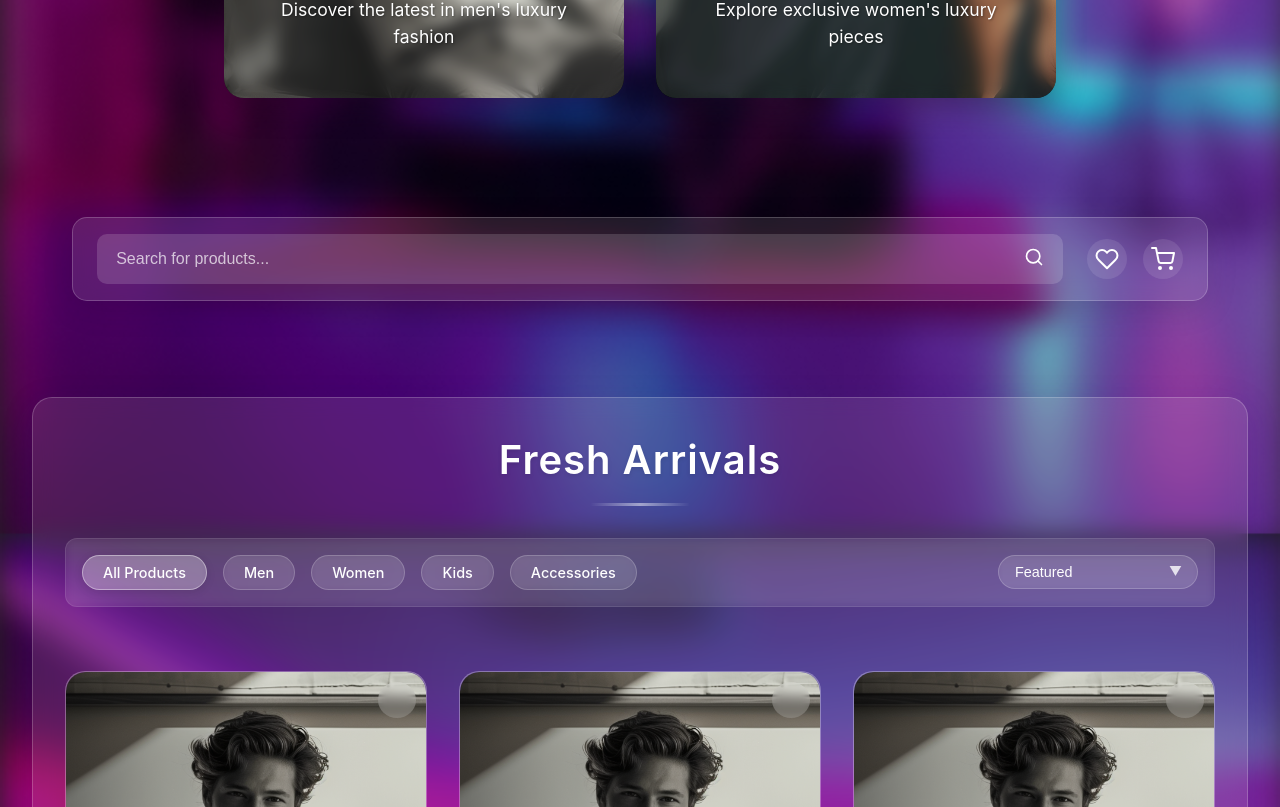
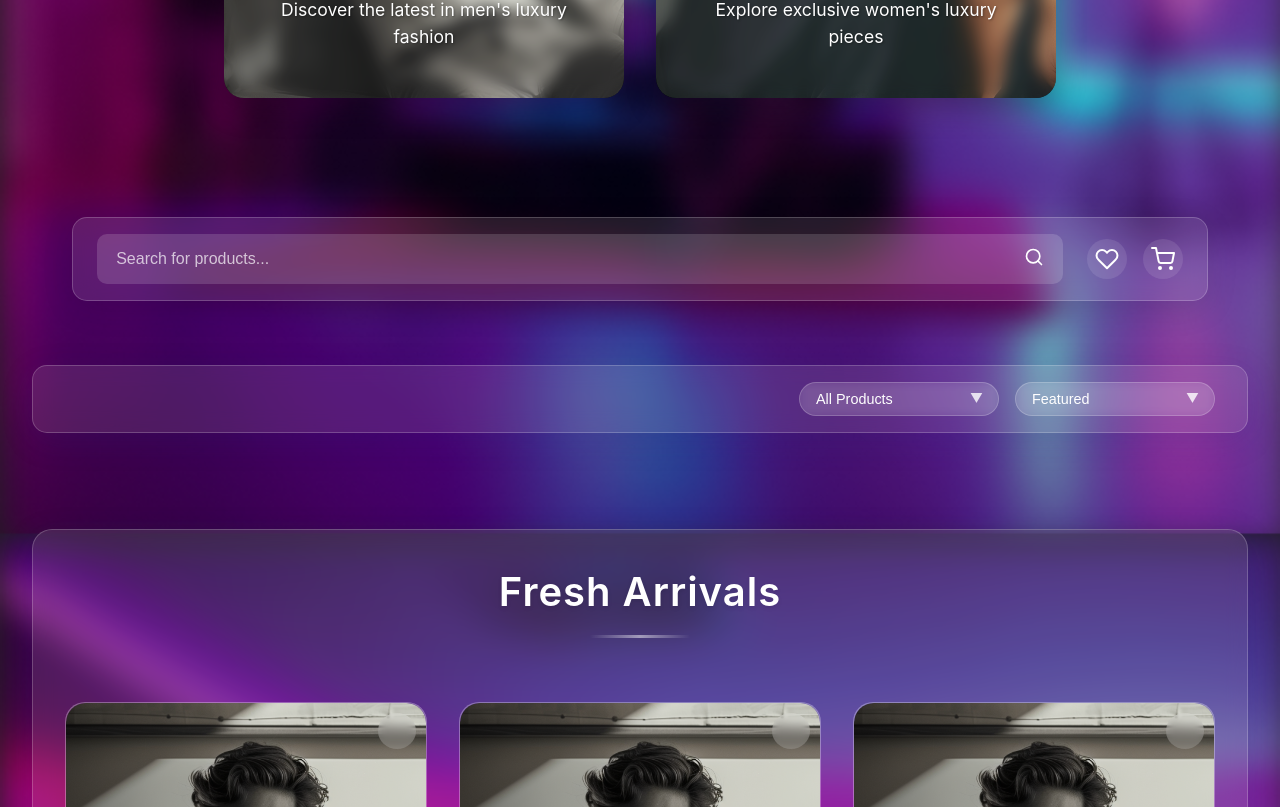
Before and after one commit to luxuryintaste-LIT/lit-ecommerce-backend, a React (Vite) app: page / in a window 1280 px wide. Shown: the part 547-1354 px from the top of the page. Built offline with nearby package versions, Linux system fonts and the light colour scheme.

Commit message:
placed the filter and sort in correct position

```diff
--- a/src/App.jsx
+++ b/src/App.jsx
@@ -1,7 +1,9 @@
+import React from 'react';
 import { BrowserRouter as Router, Routes, Route } from 'react-router-dom';
 import Navbar from './components/Navbar';
 import CategoryCards from './components/CategoryCards';
 import SearchBar from './components/SearchBar';
+import FilterBar from './components/FilterBar';
 import ProductList from './components/ProductList';
 import './App.css';
 
@@ -12,6 +14,7 @@ function App() {
         <Navbar />
         <CategoryCards />
         <SearchBar />
+        <FilterBar />
         <ProductList />
       </div>
     </Router>
--- /dev/null
+++ b/src/components/FilterBar.jsx
@@ -0,0 +1,49 @@
+import React from 'react';
+import '../styles/FilterBar.css';
+
+const FilterBar = () => {
+  const categories = [
+    { id: 'all', name: 'All Products' },
+    { id: 'men', name: 'Men' },
+    { id: 'women', name: 'Women' },
+    { id: 'kids', name: 'Kids' },
+    { id: 'accessories', name: 'Accessories' }
+  ];
+
+  const sortOptions = [
+    { id: 'featured', name: 'Featured' },
+    { id: 'newest', name: 'Newest First' },
+    { id: 'price-low', name: 'Price: Low to High' },
+    { id: 'price-high', name: 'Price: High to Low' }
+  ];
+
+  return (
+    <div className="filter-bar">
+      <div className="filter-container">
+        <div className="select-wrapper">
+          <select className="filter-select">
+            <option value="" disabled>Select Category</option>
+            {categories.map(category => (
+              <option key={category.id} value={category.id}>
+                {category.name}
+              </option>
+            ))}
+          </select>
+        </div>
+
+        <div className="select-wrapper">
+          <select className="filter-select">
+            <option value="" disabled>Sort By</option>
+            {sortOptions.map(option => (
+              <option key={option.id} value={option.id}>
+                {option.name}
+              </option>
+            ))}
+          </select>
+        </div>
+      </div>
+    </div>
+  );
+};
+
+export default FilterBar;
--- a/src/components/ProductList.jsx
+++ b/src/components/ProductList.jsx
@@ -1,28 +1,9 @@
-import React, { useState } from 'react';
+import React from 'react';
 import ProductCard from './ProductCard';
 import menWomenImage from '../img/men.png';  // Import the image directly
 import '../styles/ProductList.css';
 
 const ProductList = () => {
-  const [selectedCategory, setSelectedCategory] = useState('all');
-  const [sortBy, setSortBy] = useState('featured');
-
-  const categories = [
-    { id: 'all', name: 'All Products' },
-    { id: 'men', name: 'Men' },
-    { id: 'women', name: 'Women' },
-    { id: 'kids', name: 'Kids' },
-    { id: 'accessories', name: 'Accessories' }
-  ];
-
-  const sortOptions = [
-    { id: 'featured', name: 'Featured' },
-    { id: 'newest', name: 'Newest First' },
-    { id: 'price-low', name: 'Price: Low to High' },
-    { id: 'price-high', name: 'Price: High to Low' }
-  ];
-
-  // Sample product data - replace with your actual data
   const products = [
     {
       id: 1,
@@ -54,47 +35,10 @@ const ProductList = () => {
     // Add more products as needed
   ];
 
-  const handleCategoryChange = (categoryId) => {
-    setSelectedCategory(categoryId);
-  };
-
-  const handleSortChange = (e) => {
-    setSortBy(e.target.value);
-  };
-
   return (
     <section className="products-section">
       <div className="glass-container">
         <h2 className="section-title">Fresh Arrivals</h2>
-
-        <div className="filters-container">
-          <div className="categories-wrapper">
-            {categories.map(category => (
-              <button
-                key={category.id}
-                className={`category-btn ${selectedCategory === category.id ? 'active' : ''}`}
-                onClick={() => handleCategoryChange(category.id)}
-              >
-                {category.name}
-              </button>
-            ))}
-          </div>
-
-          <div className="sort-wrapper">
-            <select
-              value={sortBy}
-              onChange={handleSortChange}
-              className="sort-select"
-            >
-              {sortOptions.map(option => (
-                <option key={option.id} value={option.id}>
-                  {option.name}
-                </option>
-              ))}
-            </select>
-          </div>
-        </div>
-
         <div className="product-list-container">
           <div className="product-grid">
             {products.map(product => (
--- /dev/null
+++ b/src/styles/FilterBar.css
@@ -0,0 +1,96 @@
+.filter-bar {
+  width: 100%;
+  padding: 1rem 2rem;
+  margin: 1rem 0;
+}
+
+.filter-container {
+  max-width: 1400px;
+  margin: 0 auto;
+  display: flex;
+  justify-content: flex-end;
+  gap: 1rem;
+  background: rgba(255, 255, 255, 0.1);
+  backdrop-filter: blur(10px);
+  border-radius: 15px;
+  padding: 1rem 2rem;
+  border: 1px solid rgba(255, 255, 255, 0.2);
+  box-shadow: 0 8px 32px 0 rgba(31, 38, 135, 0.15);
+}
+
+.select-wrapper {
+  position: relative;
+  min-width: 200px;
+}
+
+.select-wrapper::after {
+  content: '▼';
+  position: absolute;
+  right: 1rem;
+  top: 50%;
+  transform: translateY(-50%);
+  color: rgba(255, 255, 255, 0.8);
+  pointer-events: none;
+  font-size: 0.8rem;
+}
+
+.filter-select {
+  width: 100%;
+  padding: 0.5rem 2.5rem 0.5rem 1rem;
+  border: 1px solid rgba(255, 255, 255, 0.2);
+  border-radius: 25px;
+  background: rgba(255, 255, 255, 0.1);
+  color: #fff;
+  font-size: 0.9rem;
+  cursor: pointer;
+  appearance: none;
+  backdrop-filter: blur(5px);
+  transition: all 0.3s ease;
+}
+
+.filter-select:hover {
+  background: rgba(255, 255, 255, 0.15);
+  border-color: rgba(255, 255, 255, 0.3);
+}
+
+.filter-select:focus {
+  outline: none;
+  background: rgba(255, 255, 255, 0.2);
+  border-color: rgba(255, 255, 255, 0.4);
+  box-shadow: 0 0 0 2px rgba(255, 255, 255, 0.1);
+}
+
+.filter-select option {
+  background: rgba(30, 30, 30, 0.9);
+  color: #fff;
+  padding: 0.5rem;
+}
+
+/* Tablet and smaller screens */
+@media (max-width: 768px) {
+  .filter-bar {
+    padding: 0.5rem 1rem;
+  }
+
+  .filter-container {
+    padding: 0.75rem;
+    flex-direction: column;
+  }
+
+  .select-wrapper {
+    width: 100%;
+  }
+}
+
+/* Small mobile screens */
+@media (max-width: 480px) {
+  .filter-bar {
+    padding: 0.5rem;
+    margin: 0.5rem 0;
+  }
+
+  .filter-container {
+    padding: 0.5rem;
+    gap: 0.5rem;
+  }
+}
```
